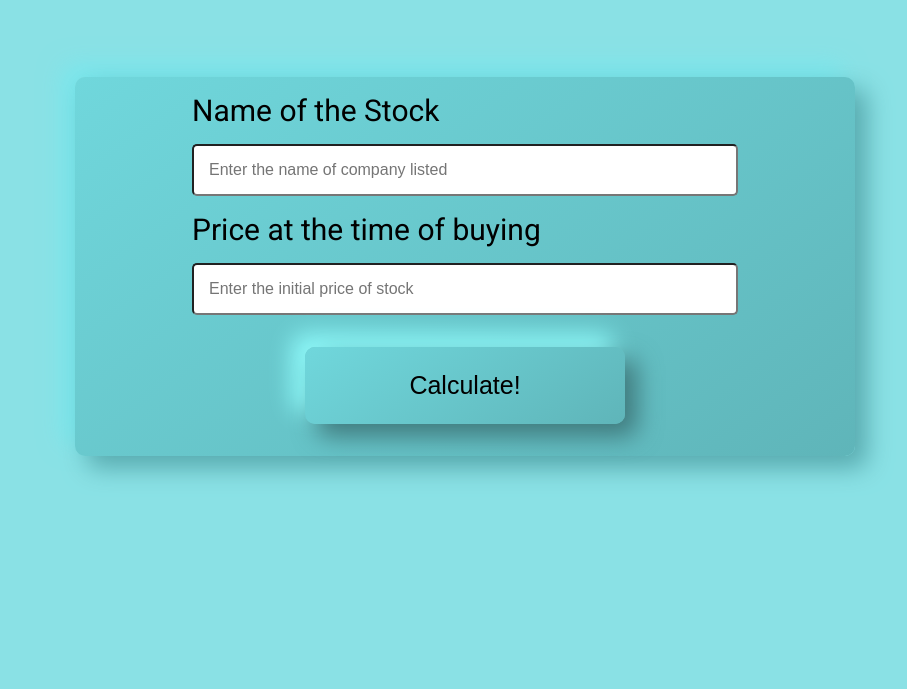
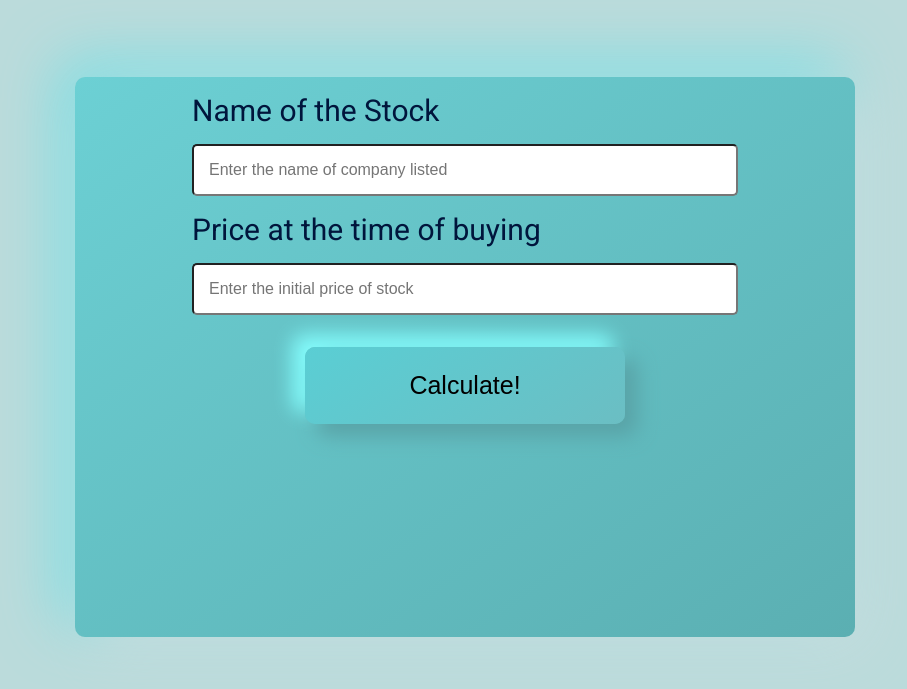
Before and after one commit to raghav0477/stock, a plain HTML site: page index.html in a window 1280 px wide. Shown: the part 111-800 px from the top of the page, without its empty margins (175-1082 px from the left). Drawn offline with Linux system fonts and the light colour scheme; no server answers.

Commit message:
made changes to ui

```diff
--- a/style.css
+++ b/style.css
@@ -4,12 +4,12 @@
   margin: 0;
 }
 body {
-  background-color: #8ae1e5;
-  font-family: 'Roboto', sans-serif;
+  background-color: #bbdbdb;
+  font-family: "Roboto", sans-serif;
 }
 
 .container {
-  width: 1440px;
+  width: 1400px;
   margin: 0 auto;
 }
 .hero {
@@ -33,26 +33,28 @@ main {
 form {
   display: flex;
   flex-direction: column;
-  width: 45%;
+  color: #00153c;
+  width: 40%;
+  height: 35rem;
   margin: 0 auto;
-  padding: 2rem;
+  padding: 4rem;
   border-radius: 10px;
-  background: linear-gradient(145deg, #70d7dc, #5fb5b9);
-  box-shadow: 12px 12px 24px #59abaf, -12px -12px 24px #79e7ed;
+  background: linear-gradient(145deg, #6cd0d4, #5bafb2);
+  box-shadow: 15px 15px 60px #c9dcdd, -15px -15px 60px #74dfe4;
 }
 button {
   width: 20rem;
   margin: 3rem auto;
   padding: 1.5rem;
-  font-size: 18px;
+  font-size: 20px;
   border: none;
   border-radius: 10px;
   cursor: pointer;
-  background: linear-gradient(145deg, #70d7dc, #5fb5b9);
-  box-shadow: 12px 12px 24px #3f797c, -12px -12px 24px #93ffff;
+  background: linear-gradient(145deg, #5aced4, #6bbec3);
+  box-shadow: 12px 12px 20px #59a3a7, -12px -12px 20px #85fefe;
   transition: transform 0.4s ease;
 }
-button:hover{
+button:hover {
   transform: translateY(-0.33rem);
 }
 input {
@@ -87,10 +89,10 @@ ul {
   margin-top: 3rem;
   font-size: 20px;
   list-style: circle;
-  columns: 4;
-  gap: 2rem;
-  -webkit-columns: 4;
-  -moz-columns: 4;
+  columns: 3;
+  gap: 8rem;
+  -webkit-columns: 3;
+  -moz-columns: 3;
 }
 @media only screen and (max-width: 576px) {
   .container {
@@ -113,6 +115,7 @@ ul {
     flex-wrap: wrap;
     align-content: center;
     width: 80%;
+    height: 26rem;
     margin-top: 1rem;
   }
   input {
@@ -121,6 +124,7 @@ ul {
   ul {
     columns: 3;
     font-size: 18px;
+    gap: 2rem;
   }
   button {
     width: 140px;
```
